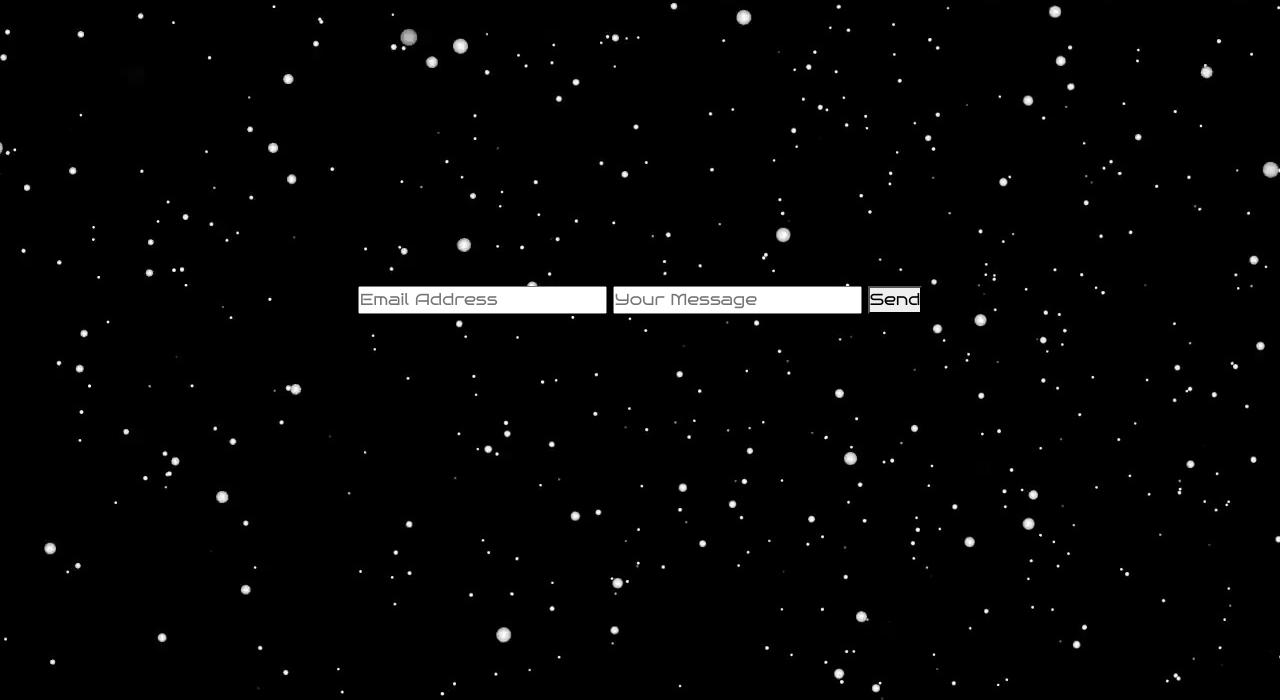
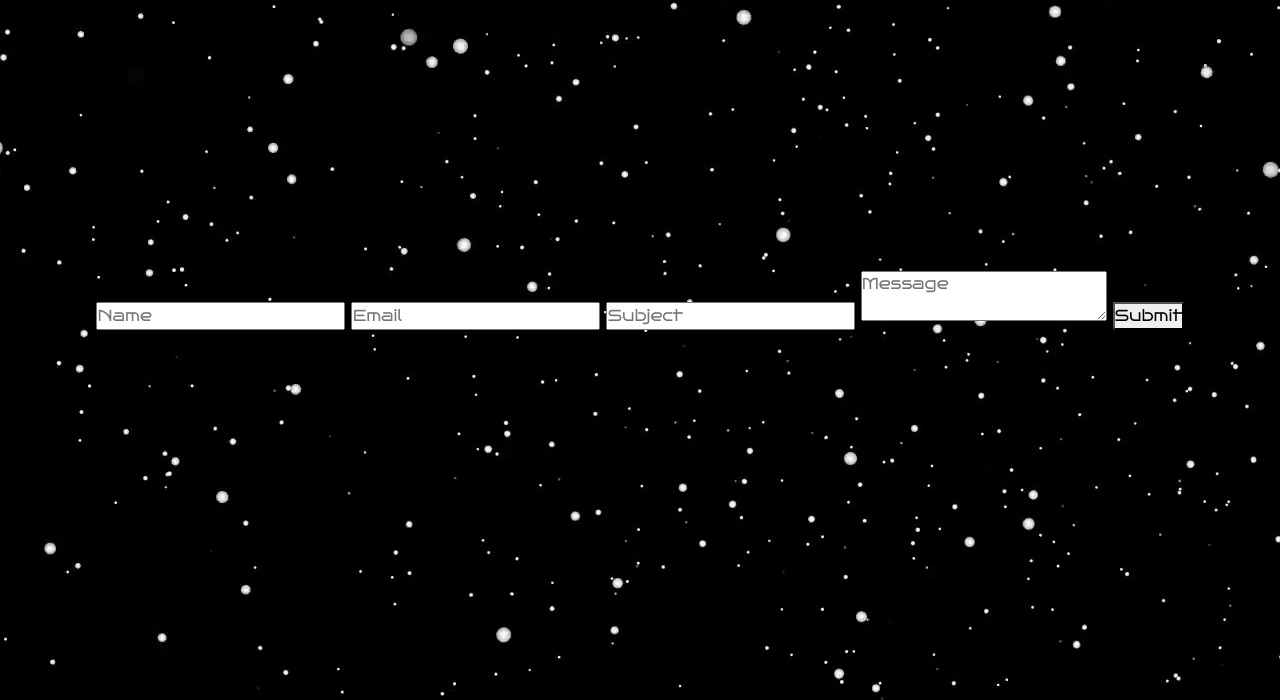
Before and after one commit to RenLevingar/Portfolio2, a website: page pages/contact.html in a window 1280 px wide. Shown: the part 100-800 px from the top of the page. Drawn offline with nearby package versions, Linux system fonts and the light colour scheme.

Commit message:
Test 2
The first test didn't successfully do what I wanted it to do, this is a second variation with more depth.

```diff
--- a/pages/contact.html
+++ b/pages/contact.html
@@ -58,12 +58,19 @@
 
     <!-- Main page container -->
     <div class="container position-absolute d-flex justify-content-center align-items-center mw-100 h-100 flex-row">
-        <form action="https://formsubmit.co/rblev157@gmail.com" method="POST">
+        <!-- <form action="https://formsubmit.co/rblev157@gmail.com" method="POST">
             <input type="hidden" name="_subject" value="New submission!">
             <input type="email" name="email" placeholder="Email Address" required>
             <input type="text" name="name" placeholder="Your Message" required>
             <button type="submit">Send</button>
-       </form>
+       </form> -->
+       <from action="https://formsubmit.co/rblev157@gmail.com" method="POST">
+            <input type="text" name="name" placeholder="Name" required>
+            <input type="text" name="email" placeholder="Email" required>
+            <input type="text" name="subject" placeholder="Subject" required>
+            <textarea name="msg" placeholder="Message" required></textarea>
+            <button type="submit">Submit</button>
+       </from>
     </div>
 
     <!-- Link for javascript -->
```
